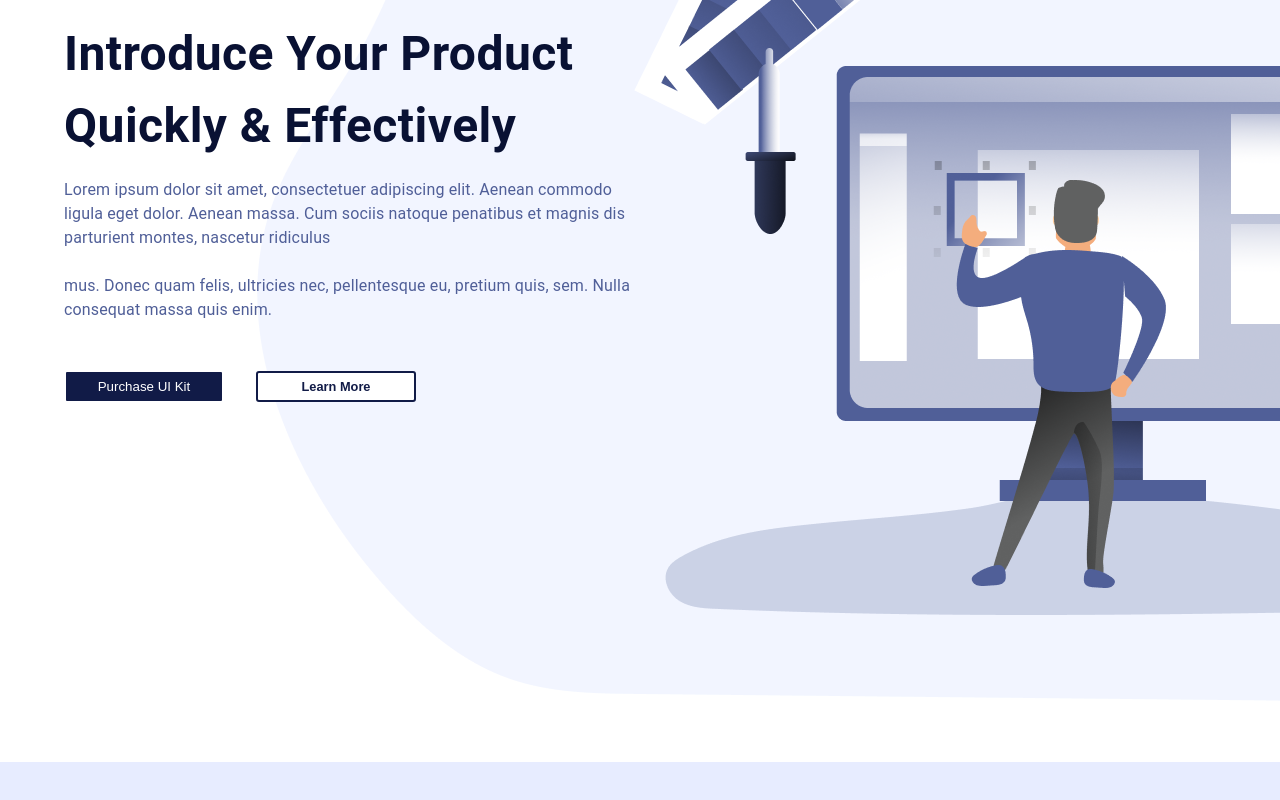
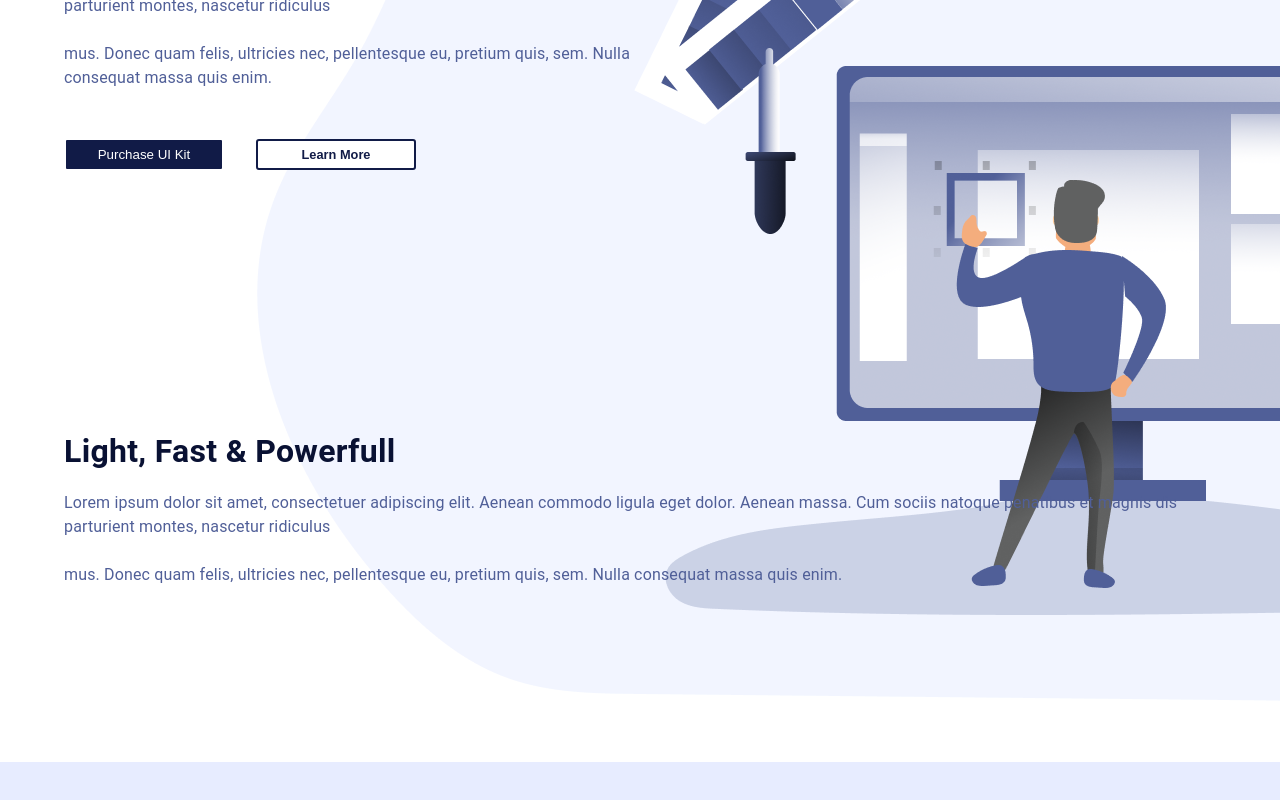
Before and after one commit to SINAZZzz/landing, a React (Vite) app: page / in a window 1280 px wide. Shown: the part 410-1210 px from the top of the page. Built offline with nearby package versions, Linux system fonts and the light colour scheme.

Commit message:
Typography added

```diff
--- a/src/components/body/Body.tsx
+++ b/src/components/body/Body.tsx
@@ -44,6 +44,25 @@ export default function Body() {
           py={"6px"}
         />
       </Box>
+      <Box
+        marginTop="30vh"
+        display="flex-start"
+        flexDirection="column"
+        alignItems="center"
+        justifyContent="center"
+        left={0}
+      >
+        <Typography fontSize="2rem" fontWeight="bold" color="#091133" my="1rem">
+          Light, Fast & Powerfull
+        </Typography>
+        <Typography color="#505F98" mb="3rem">
+        Lorem ipsum dolor sit amet, consectetuer adipiscing elit. Aenean commodo
+        ligula eget dolor. Aenean massa. Cum sociis natoque penatibus et magnis
+        dis parturient montes, nascetur ridiculus <br />
+        <br /> mus. Donec quam felis, ultricies nec, pellentesque eu, pretium
+        quis, sem. Nulla consequat massa quis enim.
+        </Typography>
+      </Box>
     </Box>
   );
 }
```
